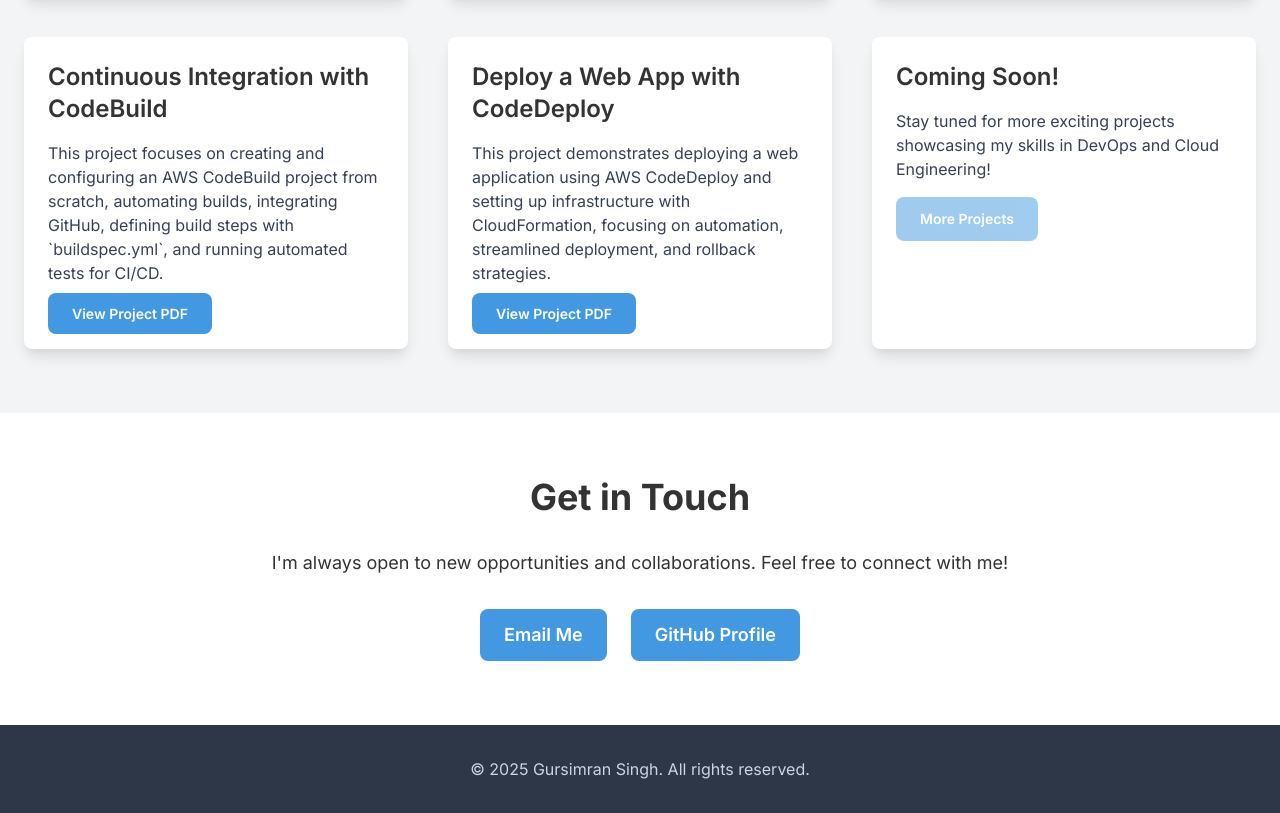
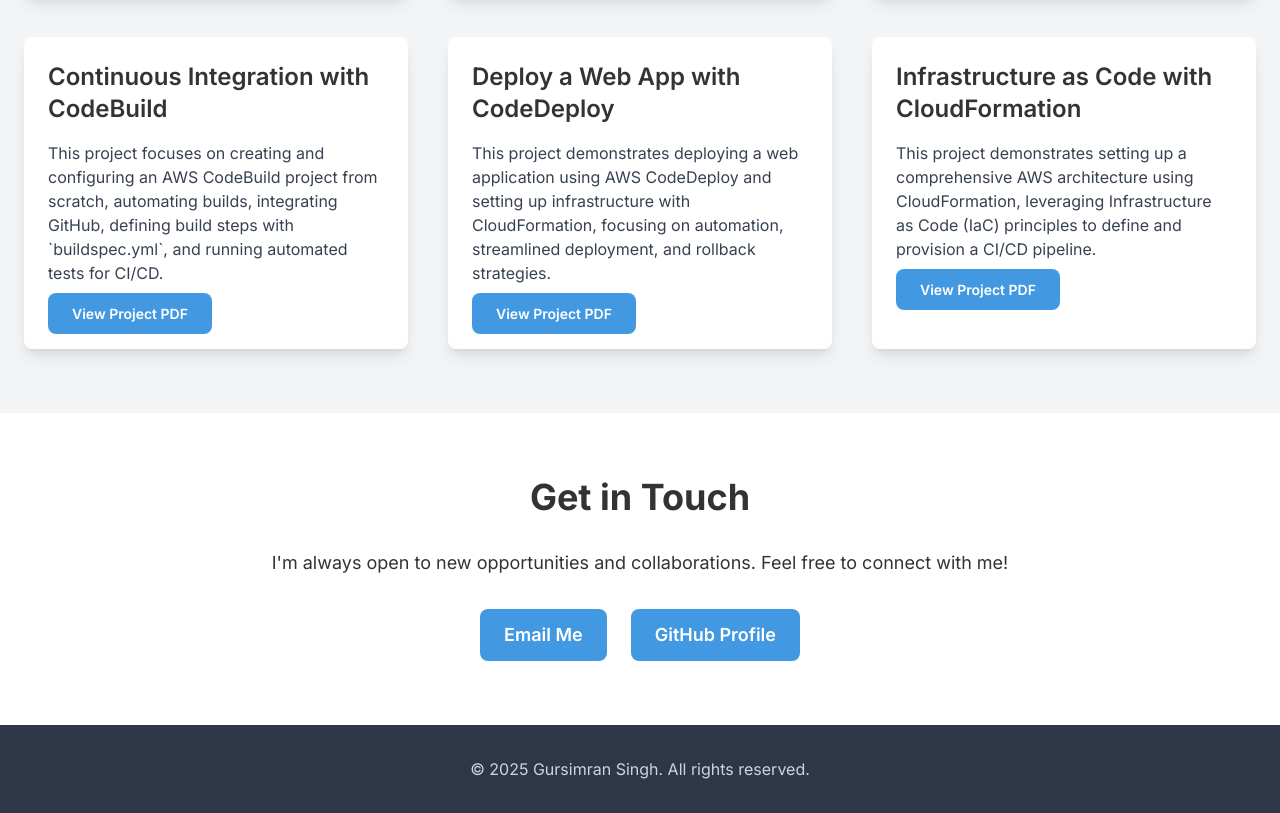
Before and after one commit to gursimran531/gursimran531.github.io, a plain HTML site: page index.html in a window 1280 px wide. Shown: the part 1488-2301 px from the top of the page. Drawn offline with nearby package versions, Linux system fonts and the light colour scheme.

Commit message:
Added Infrastructure as Code with CloudFormation project

```diff
--- a/index.html
+++ b/index.html
@@ -142,13 +142,13 @@
                     <a href="./legendary-aws-devops-codedeploy-updated.pdf" target="_blank" class="btn-primary text-sm font-semibold">View Project PDF</a>
                 </div>
 
-                <!-- Placeholder for more projects, shifted to the next column -->
+                <!-- Project Card 6: Infrastructure as Code with CloudFormation -->
                 <div class="project-card rounded-lg shadow-lg p-6">
-                    <h4 class="text-2xl font-semibold mb-4">Coming Soon!</h4>
+                    <h4 class="text-2xl font-semibold mb-4">Infrastructure as Code with CloudFormation</h4>
                     <p class="text-gray-700 mb-4">
-                        Stay tuned for more exciting projects showcasing my skills in DevOps and Cloud Engineering!
+                        This project demonstrates setting up a comprehensive AWS architecture using CloudFormation, leveraging Infrastructure as Code (IaC) principles to define and provision a CI/CD pipeline.
                     </p>
-                    <button class="btn-primary text-sm font-semibold opacity-50 cursor-not-allowed">More Projects</button>
+                    <a href="./Infrastructure as Code with CloudFormation document.pdf" target="_blank" class="btn-primary text-sm font-semibold">View Project PDF</a>
                 </div>
 
             </div>
```
Also changed, not shown: 1 other file.
